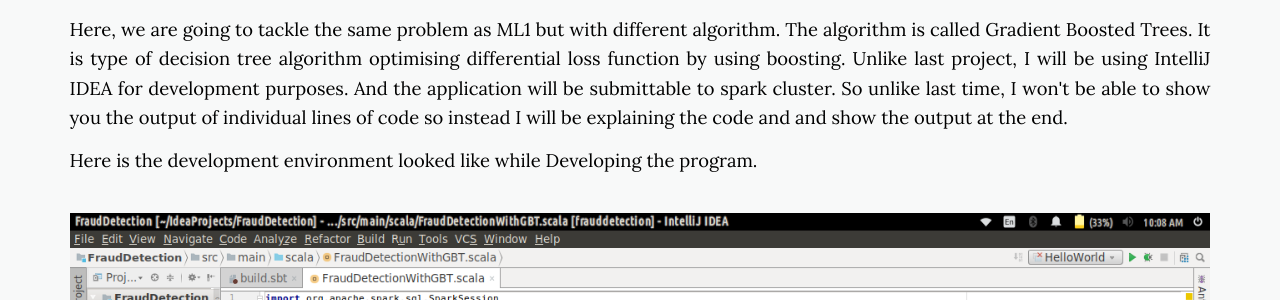
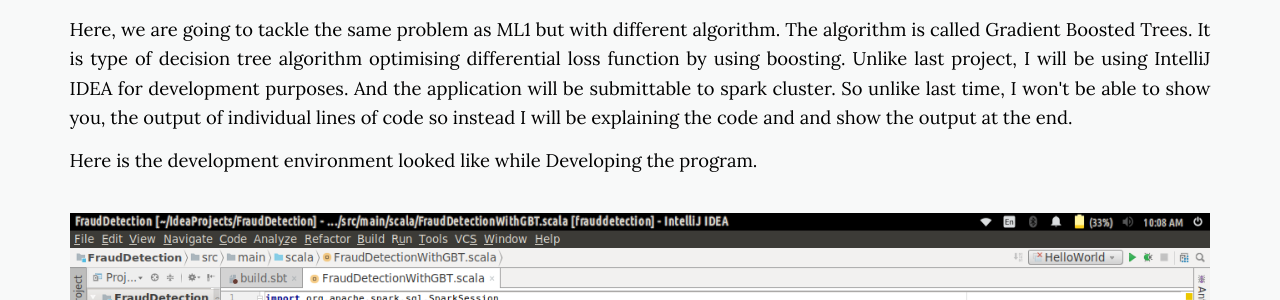
Before and after one commit to daftengineer/daftengineer.github.io, a Jekyll site: the page built from _posts/2018-08-25-fraud-detection-using-GBT.markdown, in a window 1280 px wide and 900 px high, scrolled down 477 px. Shown: the part 243-543 px from the top of the window. Built offline with Jekyll 4.4.1, drawn with Linux system fonts in a browser that asks for light colours; nearby versions of some CDN libraries.

Commit message:
Update 2018-08-25-fraud-detection-using-GBT.markdown

```diff
--- a/_posts/2018-08-25-fraud-detection-using-GBT.markdown
+++ b/_posts/2018-08-25-fraud-detection-using-GBT.markdown
@@ -8,7 +8,7 @@ image-sm: https://daftengineer.github.io/media_assets/Fraud2.jpg
 ---
 
 <div style="color:black;"><p></p>
-<p style="text-align:justify;">Here, we are going to tackle the same problem as ML1 but with different algorithm. The algorithm is called Gradient Boosted Trees. It is type of decision tree algorithm optimising differential loss function by using boosting. Unlike last project, I will be using IntelliJ IDEA for development purposes. And the application will be submittable to spark cluster. So unlike last time, I won't be able to show you the output of individual lines of code so instead I will be explaining the code and and show the output at the end.</p>
+<p style="text-align:justify;">Here, we are going to tackle the same problem as ML1 but with different algorithm. The algorithm is called Gradient Boosted Trees. It is type of decision tree algorithm optimising differential loss function by using boosting. Unlike last project, I will be using IntelliJ IDEA for development purposes. And the application will be submittable to spark cluster. So unlike last time, I won't be able to show you, the output of individual lines of code so instead I will be explaining the code and and show the output at the end.</p>
 <p style="text-align:justify;">Here is the development environment looked like while Developing the program.</p>
   <img src="https://daftengineer.github.io/media_assets/ml2p1.png" />
 <p style="text-align:justify;">Now, I will explain every line of code here. First, it is important to start spark session for any spark submittable application. And then, steps for cleaning our data start. We have data in CSV format so we will load them here. we need implicit functions (like col) to run so we might will need spark implicits to be imported. Our Label data is "isFraud" column which requires to be in double in order to work with our algorithm so in last step we changed its datatype.</p>
```
